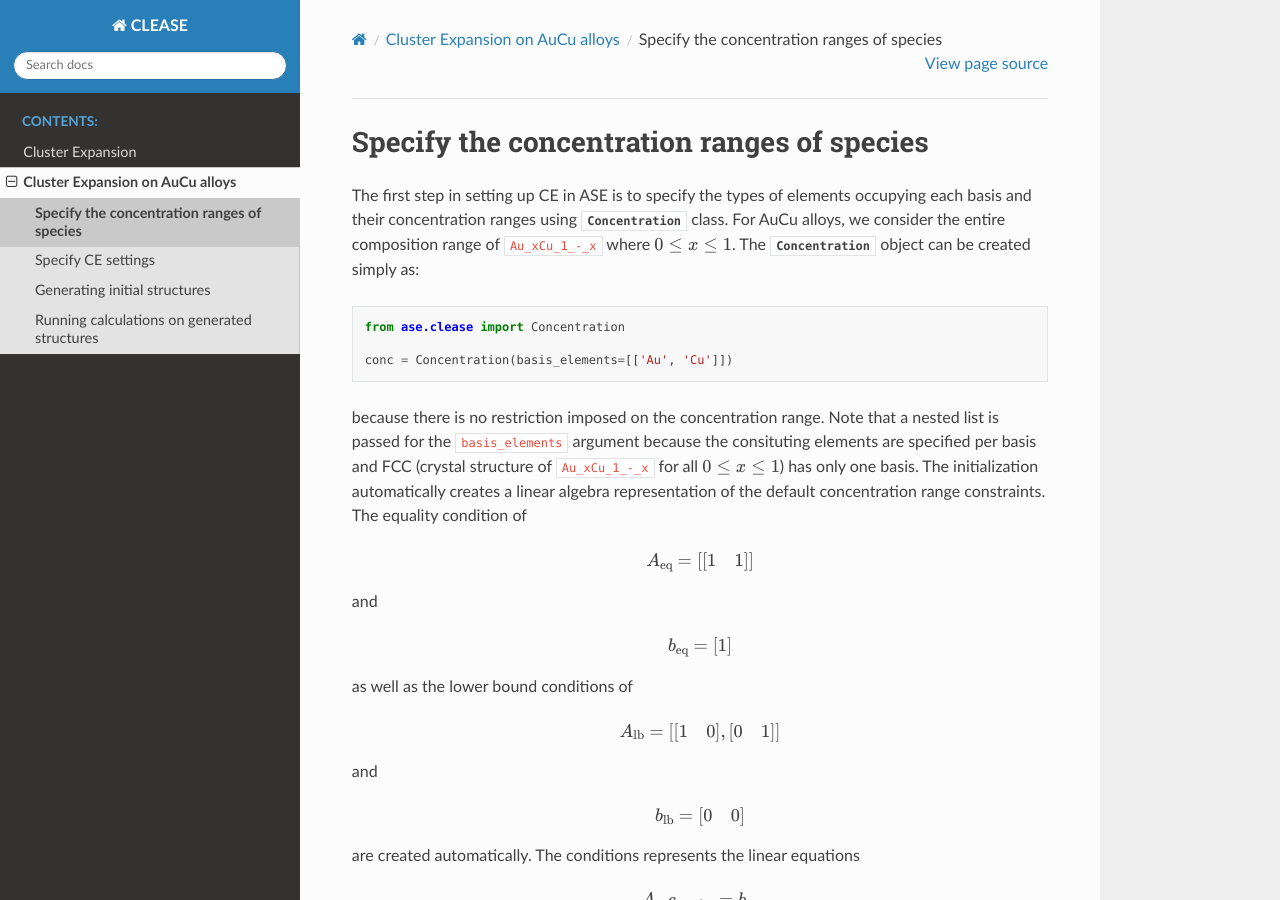
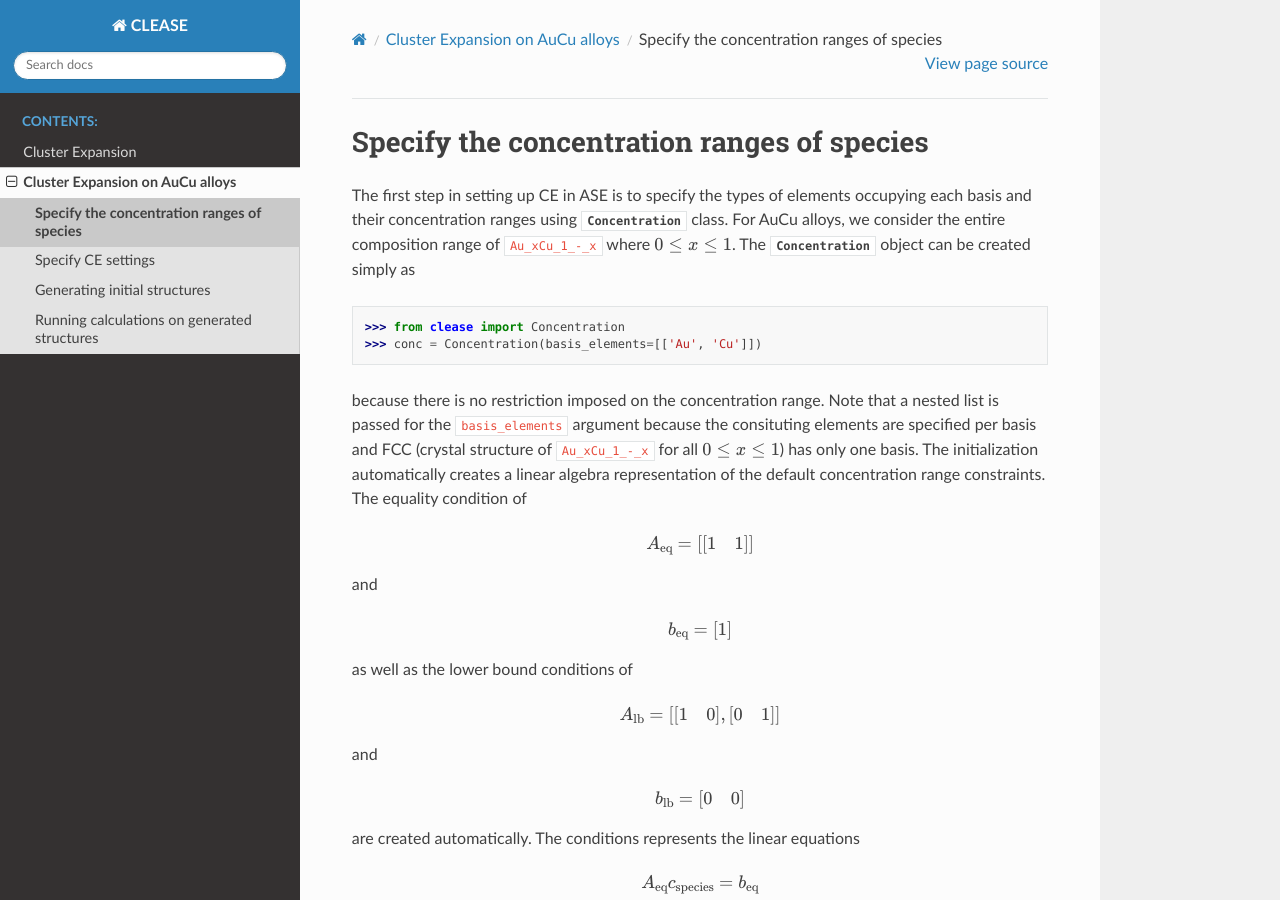
Before and after one commit to wuziqiqiqi/PD, a Sphinx documentation site: the page built from doc/source/aucu_concentration.rst, in a window 1280 px wide and 900 px high. Built offline with Sphinx 7.4.7 and the Read the Docs theme 2.0.0, drawn with Linux system fonts in a browser that asks for light colours; cross-references to code outside the pages are shown as plain code.

Commit message:
Remove ase

```diff
--- a/doc/source/aucu_concentration.rst
+++ b/doc/source/aucu_concentration.rst
@@ -1,5 +1,5 @@
 .. _aucu_tutorial_concentration:
-.. module:: ase.clease.concentration
+.. module:: clease.concentration
 
 
 Specify the concentration ranges of species
@@ -9,11 +9,10 @@ The first step in setting up CE in ASE is to specify the types of elements
 occupying each basis and their concentration ranges using
 :class:`Concentration` class. For AuCu alloys, we consider the entire
 composition range of :mol:`Au_xCu_1_-_x` where :math:`0 \leq x \leq 1`.
-The :class:`Concentration` object can be created simply as::
+The :class:`Concentration` object can be created simply as
 
-  from ase.clease import Concentration
-
-  conc = Concentration(basis_elements=[['Au', 'Cu']])
+  >>> from clease import Concentration
+  >>> conc = Concentration(basis_elements=[['Au', 'Cu']])
 
 because there is no restriction imposed on the concentration range. Note that
 a nested list is passed for the ``basis_elements`` argument because
@@ -99,7 +98,7 @@ using :meth:`~Concentration.set_conc_ranges()` method in :class:`Concentration`
 class. The lower and upper bound of species are specified in a nested list in
 the same order as the ``basis_elements`` as
 
-  >>> from ase.clease import Concentration
+  >>> from clease import Concentration
   >>> conc = Concentration(basis_elements=[['Au', 'Cu']])
   >>> conc.set_conc_ranges(ranges=[[(0, 0.5), (0.5, 1)]])
 
```
